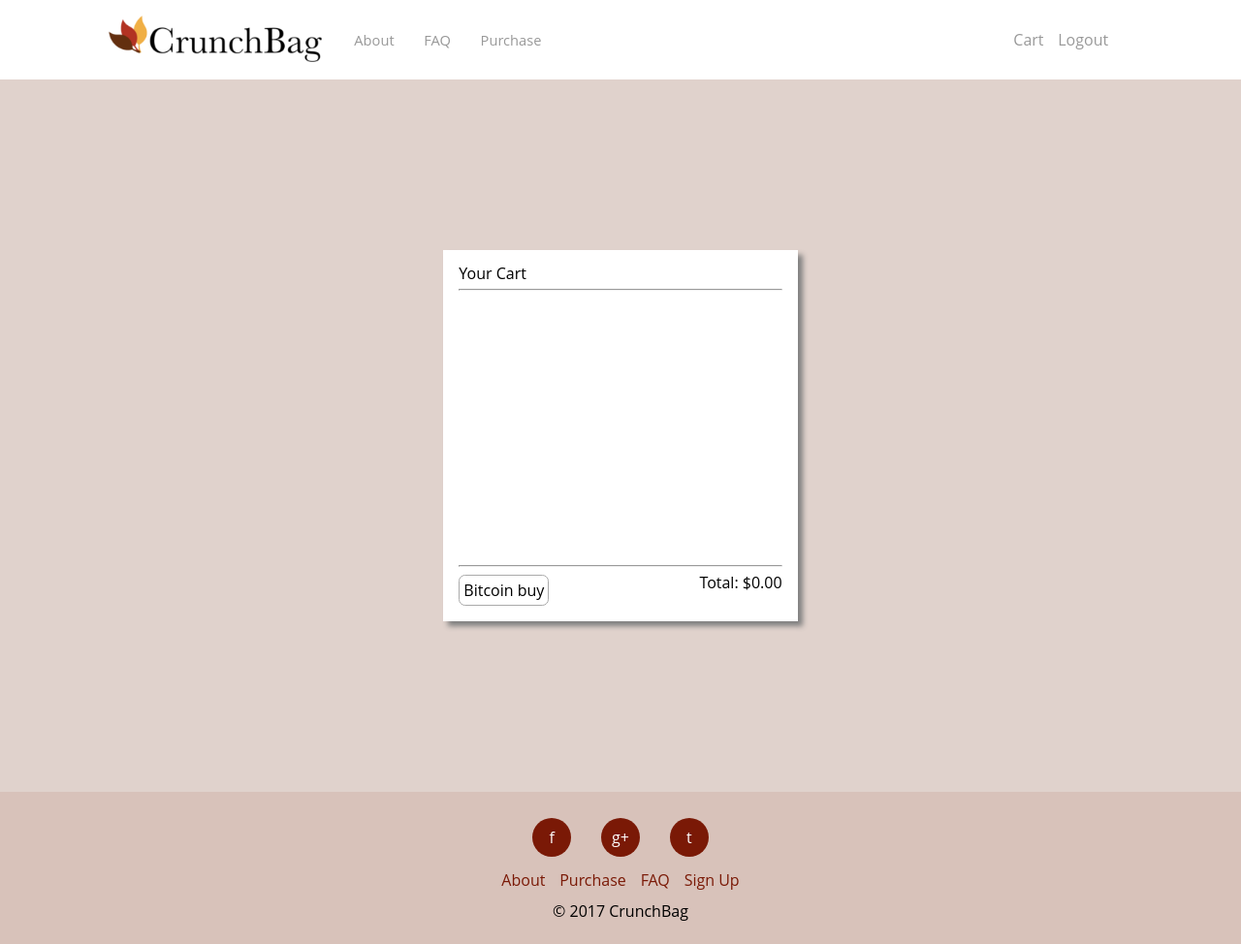
After one commit to The-Jackrabbit/Crunchbag, a PHP site: page /purchaseConfirmation.php in a window 1280 px wide. The commit adds this page. Shown: the whole page at 97% size. Run offline with PHP 8.4, Linux system fonts and the light colour scheme; the visitor is signed in with stand-in values (Sample User, id 1); some web fonts are replaced.

Commit message:
Purchase Confirmation Page

```diff
--- a/Assets/styles.css
+++ b/Assets/styles.css
@@ -70,6 +70,10 @@ h1 {
 	padding: 12pt;
 }
 
+.empty-page {
+	min-height: 80%;
+}
+
 body {
 	background-color: #e0d2cc;
 }
--- a/Helpers/submitLogin.php
+++ b/Helpers/submitLogin.php
@@ -17,6 +17,7 @@
 				$_SESSION["userId"] = $row["userId"];
 				$_SESSION["firstName"] = $row["firstName"];
 				$_SESSION["username"] = $row["username"];
+				$_SESSION["email"] = $row["email"];
 				header("Location: ../about.php"); /* Redirect browser */
 
 			} else {
--- a/Helpers/submitPurchase.php
+++ /dev/null
@@ -1,5 +0,0 @@
-<?php
-
-print_r($_POST);
-
-?>
--- a/purchase.php
+++ b/purchase.php
@@ -140,7 +140,7 @@
 			?>
 		</div>
 
-		<form method="POST" action="Helpers/submitPurchase.php" class="hidden-form">
+		<form method="POST" action="purchaseConfirmation.php" class="hidden-form">
 			<?php
 
 				include("./Helpers/connectToDatabase.php");
--- /dev/null
+++ b/purchaseConfirmation.php
@@ -0,0 +1,90 @@
+<?php session_start();?>
+<?php include("./Helpers/sessionVariables.php"); ?>
+
+<html lang="en">
+   <head>
+      <link rel="stylesheet" href="Assets/reset.css" />
+      <link rel="stylesheet" href="Assets/styles.css" />
+		<script src="Assets/jquery.min.js"></script>
+		<link rel="icon" href="Assets/favicon.ico" />
+		<style>
+			.cart-confirmation-container {
+				margin: 0 auto;
+				margin-top:120pt;
+				margin-bottom: 120pt;
+				width: 250pt;
+				background-color: white;
+				box-shadow: 4pt 4pt 4pt grey;
+				padding: 12pt;
+			}
+			.cart-confirmation-body {
+				height: 200pt;
+				overflow-y: scroll;
+				padding-left: 12pt;
+			}
+			span.cart-item-cost {
+				float: right;
+			}
+			span.cart-total {
+				float: right;
+			}
+		</style>
+	</head>
+   <body>
+      <?php
+         $pkg = $header_pkg;
+         include("./Components/header/header.php");
+      ?>
+	<div class="max-inline">
+		<div class="cart-confirmation-container">
+			<div class="cart-confirmation-header">
+				Your Cart
+			</div>
+			<hr>
+			<div class="cart-confirmation-body">
+				<?php
+					$sum = 0;
+					include("./Helpers/connectToDatabase.php");
+					foreach($_POST as $key => $value) {
+						$items = mysqli_query($con,
+						"SELECT * FROM products
+						WHERE productId=$key; ");
+
+						if ($items->num_rows > 0) {
+							while ($row = $items->fetch_assoc()) {
+								$sum = $sum + $value*$row['price'];
+								if ($value > 0) {
+									echo "<div class='cart-confirmation-item'>
+												<span class='cart-item-desc'>".$value."x $row[productName]</span>
+												<span class='cart-item-cost'>$".number_format($value*$row['price'], 2)."</span>
+											</div>
+											<hr>";
+								}
+
+							}
+						}
+					}
+				?>
+
+			</div>
+			<hr>
+			<div class="cart-confirmation-footer">
+				<span class="cart-total">
+					<label>Total: </label><?php echo "$".number_format($sum, 2);?>
+				</span>
+				<form action="./bitcoinpay.php" method="POST">
+					<input type="submit" value="Bitcoin buy">
+					<input type="hidden" name="amount" value="<?php echo $sum;?>">
+					<input type="hidden" name="customer" value="<?php echo $_SESSION["email"];?>">
+					<input type="hidden" name="merchant" value="<?php echo "crunchbagOfficial@gmail.com";?>">
+
+				</form>
+
+
+			</div>
+		</div>
+	</div>
+
+	<?php include("./Components/footer/footer.php");?>
+   </body>
+</html>
```
